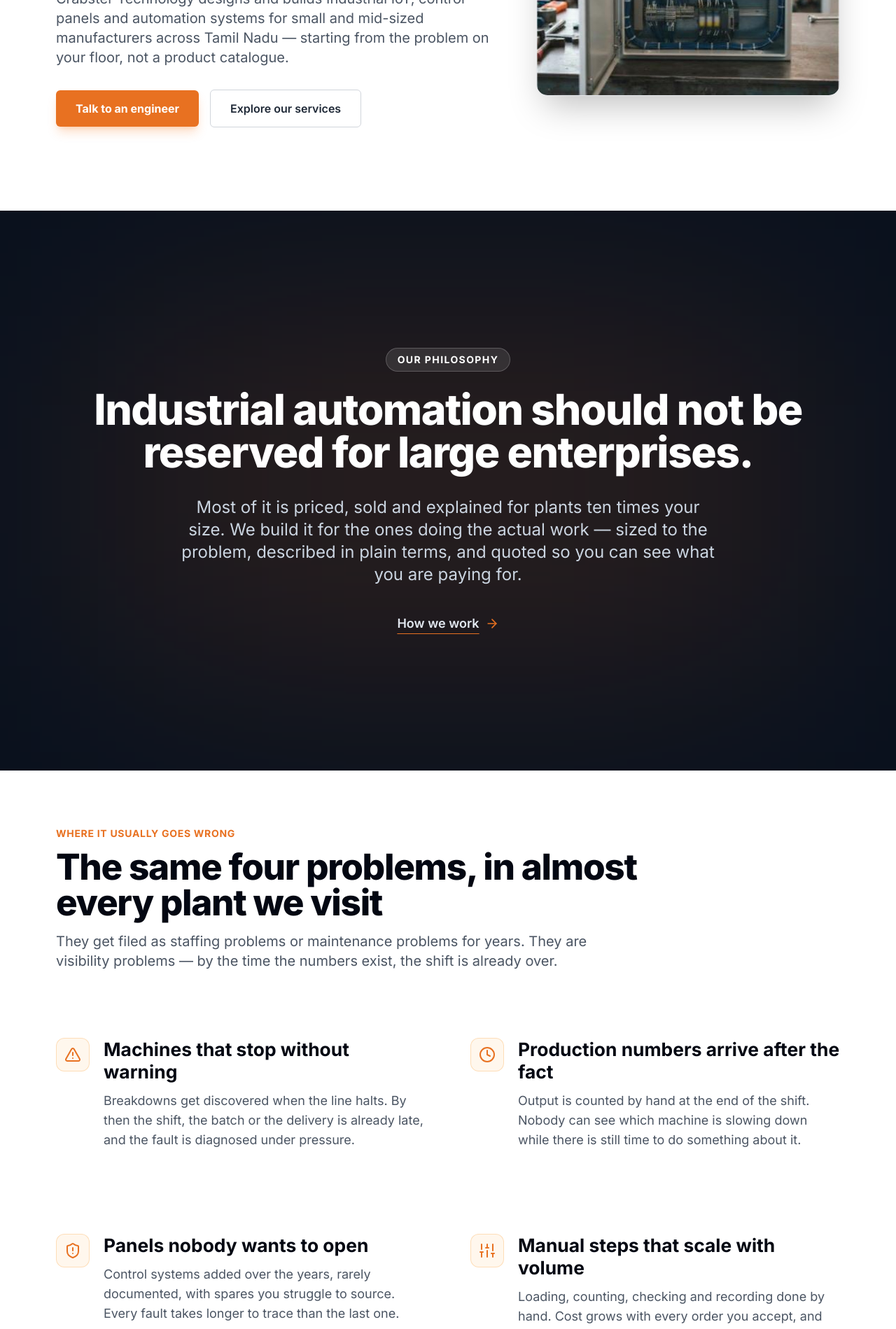
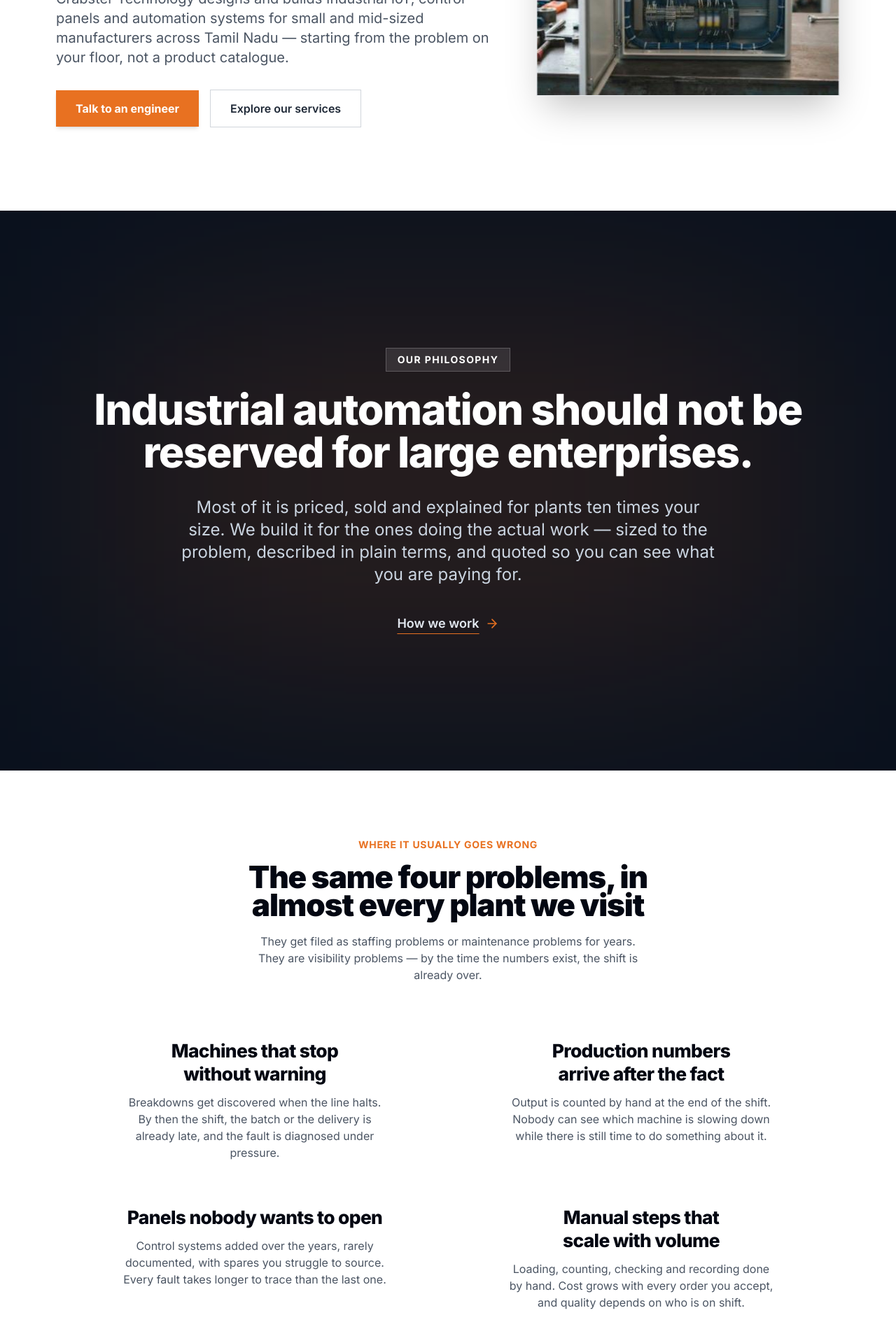
Before and after one commit to crabstertechnology/CT_new, a React (Vite) app: page / in a window 1280 px wide. Shown: the part 580-2479 px from the top of the page at 70% size. Built offline with nearby package versions, Linux system fonts and the light colour scheme.

Commit message:
fix: sharp edges (rounded-none) across all components — ServicesSection, ModernizeSection, ServiceDetailPage, WhoWeWork, EnquirySection

```diff
--- a/src/components/Hero.jsx
+++ b/src/components/Hero.jsx
@@ -26,32 +26,32 @@ export default function Hero({ onOpenContact }) {
               Crabster Technology designs and builds Industrial IoT, control panels and automation systems for small and mid-sized manufacturers across Tamil Nadu — starting from the problem on your floor, not a product catalogue.
             </p>
 
-            {/* CTA Buttons */}
+            {/* CTA Buttons - Sharp Edges */}
             <div className="flex flex-wrap items-center gap-4">
               <button
                 onClick={onOpenContact}
-                className="px-7 py-3.5 text-sm sm:text-base font-bold text-white bg-[#E87121] hover:bg-[#D45E12] active:scale-[0.98] rounded-md shadow-lg shadow-orange-500/25 transition-all duration-150"
+                className="px-7 py-3.5 text-sm sm:text-base font-bold text-white bg-[#E87121] hover:bg-[#D45E12] active:scale-[0.98] rounded-none shadow-md transition-all duration-150 cursor-pointer"
               >
                 Talk to an engineer
               </button>
 
               <a
                 href="#services"
-                className="px-7 py-3.5 text-sm sm:text-base font-semibold text-gray-800 bg-white border border-gray-300 hover:border-[#E87121] hover:text-[#E87121] hover:bg-orange-50/40 active:scale-[0.98] rounded-md transition-all duration-150"
+                className="px-7 py-3.5 text-sm sm:text-base font-semibold text-gray-800 bg-white border border-gray-300 hover:border-[#E87121] hover:text-[#E87121] hover:bg-orange-50/40 active:scale-[0.98] rounded-none transition-all duration-150"
               >
                 Explore our services
               </a>
             </div>
           </div>
 
-          {/* Right Column: 4K Crisp Control Panel Image (No badge overlay) */}
+          {/* Right Column: 4K Crisp Control Panel Image - Sharp Edges */}
           <div className="lg:col-span-5 xl:col-span-5 flex justify-center lg:justify-end">
             <div className="relative w-full max-w-xl lg:max-w-none">
-              <div className="overflow-hidden rounded-2xl shadow-2xl border border-gray-200 bg-gray-100">
+              <div className="overflow-hidden rounded-none shadow-2xl border border-gray-200 bg-gray-100">
                 <img
                   src="/assets/control-panel-hd.jpg"
                   alt="Industrial Electrical Control Panel and PLC System by Crabster Technology"
-                  className="w-full h-auto object-cover object-center max-h-[520px] xl:max-h-[560px]"
+                  className="w-full h-auto object-cover object-center max-h-[520px] xl:max-h-[560px] rounded-none"
                   loading="eager"
                   onError={(e) => {
                     e.target.src = "/assets/control-panel-4k.jpg";
--- a/src/components/ModernizeSection.jsx
+++ b/src/components/ModernizeSection.jsx
@@ -28,7 +28,7 @@ export default function ModernizeSection({ onOpenContact }) {
           {/* Left Column: 4K Crisp Machine Photo (No overlay badge) */}
           <div className="lg:col-span-5 xl:col-span-5 flex justify-center lg:justify-start">
             <div className="relative w-full max-w-xl lg:max-w-none">
-              <div className="overflow-hidden rounded-2xl shadow-xl border border-gray-200 bg-gray-100">
+              <div className="overflow-hidden rounded-none shadow-xl border border-gray-200 bg-gray-100">
                 <img
                   src="/assets/factory-machine-hd.jpg"
                   alt="Industrial Machinery Retrofit with Digital Operator Terminal"
@@ -65,7 +65,7 @@ export default function ModernizeSection({ onOpenContact }) {
                 const Icon = pt.icon;
                 return (
                   <div key={idx} className="flex items-start gap-4">
-                    <div className="w-8 h-8 rounded-lg bg-orange-50 text-[#E87121] flex items-center justify-center shrink-0 mt-0.5 border border-orange-200">
+                    <div className="w-8 h-8 rounded-none bg-orange-50 text-[#E87121] flex items-center justify-center shrink-0 mt-0.5 border border-orange-200">
                       <Icon className="w-4 h-4 stroke-[2]" />
                     </div>
                     <p className="text-base sm:text-lg text-gray-800 font-medium leading-relaxed">
@@ -80,7 +80,7 @@ export default function ModernizeSection({ onOpenContact }) {
             <div>
               <button
                 onClick={onOpenContact}
-                className="inline-flex items-center gap-2 px-7 py-3.5 text-sm sm:text-base font-semibold text-gray-900 bg-white border border-gray-300 hover:border-[#E87121] hover:text-[#E87121] hover:bg-orange-50/40 active:scale-[0.98] rounded-md transition-all duration-150"
+                className="inline-flex items-center gap-2 px-7 py-3.5 text-sm sm:text-base font-semibold text-gray-900 bg-white border border-gray-300 hover:border-[#E87121] hover:text-[#E87121] hover:bg-orange-50/40 active:scale-[0.98] rounded-none transition-all duration-150"
               >
                 <span>How production automation works</span>
                 <ArrowRight className="w-4 h-4 text-[#E87121]" />
--- a/src/components/ProblemsSection.jsx
+++ b/src/components/ProblemsSection.jsx
@@ -1,83 +1,74 @@
 import React from 'react';
-import { AlertTriangle, Clock, ShieldAlert, Sliders } from 'lucide-react';
 
 export default function ProblemsSection() {
   const problems = [
     {
-      title: "Machines that stop without warning",
+      titleLine1: "Machines that stop",
+      titleLine2: "without warning",
       description:
-        "Breakdowns get discovered when the line halts. By then the shift, the batch or the delivery is already late, and the fault is diagnosed under pressure.",
-      icon: AlertTriangle,
-      tag: "Unplanned Downtime"
+        "Breakdowns get discovered when the line halts. By then the shift, the batch or the delivery is already late, and the fault is diagnosed under pressure."
     },
     {
-      title: "Production numbers arrive after the fact",
+      titleLine1: "Production numbers",
+      titleLine2: "arrive after the fact",
       description:
-        "Output is counted by hand at the end of the shift. Nobody can see which machine is slowing down while there is still time to do something about it.",
-      icon: Clock,
-      tag: "Lagging Visibility"
+        "Output is counted by hand at the end of the shift. Nobody can see which machine is slowing down while there is still time to do something about it."
     },
     {
-      title: "Panels nobody wants to open",
+      titleLine1: "Panels nobody wants to open",
+      titleLine2: null,
       description:
-        "Control systems added over the years, rarely documented, with spares you struggle to source. Every fault takes longer to trace than the last one.",
-      icon: ShieldAlert,
-      tag: "Legacy Controls"
+        "Control systems added over the years, rarely documented, with spares you struggle to source. Every fault takes longer to trace than the last one."
     },
     {
-      title: "Manual steps that scale with volume",
+      titleLine1: "Manual steps that",
+      titleLine2: "scale with volume",
       description:
-        "Loading, counting, checking and recording done by hand. Cost grows with every order you accept, and quality depends on who is on shift.",
-      icon: Sliders,
-      tag: "Labour Bottleneck"
+        "Loading, counting, checking and recording done by hand. Cost grows with every order you accept, and quality depends on who is on shift."
     }
   ];
 
   return (
     <section
       id="problems"
-      className="page-section min-h-screen flex flex-col justify-center bg-white border-b border-gray-100 relative px-6 sm:px-10 lg:px-14 xl:px-20 py-20 w-full"
+      className="page-section min-h-screen flex flex-col justify-center bg-white border-b border-gray-100 relative px-6 sm:px-10 lg:px-14 xl:px-20 py-24 w-full"
     >
-      <div className="w-full flex flex-col justify-center">
+      <div className="w-full max-w-5xl mx-auto flex flex-col items-center justify-center text-center">
 
-        {/* Section Header */}
-        <div className="max-w-4xl mb-14 sm:mb-16">
-          <div className="text-xs sm:text-sm font-bold uppercase tracking-wider text-[#E87121] mb-3">
+        {/* Centered Header matching attached design */}
+        <div className="mb-16 sm:mb-20 text-center max-w-2xl mx-auto">
+          <div className="text-xs sm:text-sm font-bold uppercase tracking-wider text-[#E87121] mb-4">
             WHERE IT USUALLY GOES WRONG
           </div>
-          <h2 className="text-3xl sm:text-4xl md:text-5xl lg:text-[3.2rem] font-extrabold text-gray-950 tracking-tight leading-tight">
-            The same four problems, in almost every plant we visit
+
+          <h2 className="text-3xl sm:text-4xl md:text-[2.75rem] font-black text-gray-950 tracking-tight leading-[1.2] mb-5">
+            The same four problems, in<br className="hidden sm:inline" /> almost every plant we visit
           </h2>
-          <p className="mt-4 text-base sm:text-lg lg:text-xl text-gray-600 leading-relaxed max-w-3xl">
+
+          <p className="text-sm sm:text-base text-gray-600 leading-relaxed max-w-xl mx-auto font-normal">
             They get filed as staffing problems or maintenance problems for years. They are visibility problems — by the time the numbers exist, the shift is already over.
           </p>
         </div>
 
-        {/* 2x2 Problems Grid spanning full width */}
-        <div className="grid grid-cols-1 md:grid-cols-2 gap-x-16 gap-y-12 lg:gap-y-14 w-full">
-          {problems.map((item, index) => {
-            const Icon = item.icon;
-            return (
-              <div
-                key={index}
-                className="group p-6 sm:p-8 -mx-6 sm:-mx-8 rounded-2xl hover:bg-orange-50/40 transition-colors duration-200"
-              >
-                <div className="flex items-start gap-5">
-                  <div className="w-12 h-12 rounded-xl bg-orange-50 text-[#E87121] flex items-center justify-center shrink-0 border border-orange-200/80 group-hover:bg-[#E87121] group-hover:text-white transition-colors duration-200">
-                    <Icon className="w-6 h-6 stroke-[2]" />
-                  </div>
-                  <div>
-                    <h3 className="text-xl sm:text-2xl lg:text-[1.65rem] font-bold text-gray-950 group-hover:text-[#E87121] transition-colors leading-snug mb-3">
-                      {item.title}
-                    </h3>
-                    <p className="text-base sm:text-lg text-gray-600 leading-relaxed font-normal">
-                      {item.description}
-                    </p>
-                  </div>
-                </div>
-              </div>
-            );
-          })}
+        {/* 2x2 Problems Grid - Centered text, clean typography, no boxes or icons */}
+        <div className="grid grid-cols-1 md:grid-cols-2 gap-x-16 sm:gap-x-20 gap-y-14 sm:gap-y-16 w-full text-center">
+          {problems.map((item, index) => (
+            <div key={index} className="flex flex-col items-center text-center max-w-md mx-auto">
+              <h3 className="text-2xl sm:text-[1.65rem] font-extrabold text-gray-950 tracking-tight leading-tight mb-3 text-center">
+                {item.titleLine1}
+                {item.titleLine2 && (
+                  <>
+                    <br className="hidden sm:inline" />
+                    {" "}{item.titleLine2}
+                  </>
+                )}
+              </h3>
+
+              <p className="text-sm sm:text-base text-gray-600 leading-relaxed font-normal max-w-sm text-center">
+                {item.description}
+              </p>
+            </div>
+          ))}
         </div>
 
       </div>
--- a/src/components/ServicesSection.jsx
+++ b/src/components/ServicesSection.jsx
@@ -64,11 +64,11 @@ export default function ServicesSection({ onSelectService }) {
             return (
               <div
                 key={svc.id}
-                className="bg-white hover:bg-orange-50/20 border border-gray-200 hover:border-orange-200 rounded-2xl p-8 sm:p-10 flex flex-col justify-between shadow-xs transition-all duration-200 group"
+                className="bg-white hover:bg-orange-50/20 border border-gray-200 hover:border-orange-200 rounded-none p-8 sm:p-10 flex flex-col justify-between shadow-xs transition-all duration-200 group"
               >
                 <div>
                   {/* Icon Box */}
-                  <div className="w-12 h-12 rounded-xl border border-orange-200/80 bg-orange-50/80 flex items-center justify-center text-[#E87121] shadow-xs mb-6 group-hover:scale-105 transition-transform">
+                  <div className="w-12 h-12 rounded-none border border-orange-200/80 bg-orange-50/80 flex items-center justify-center text-[#E87121] shadow-xs mb-6 group-hover:scale-105 transition-transform">
                     <Icon className="w-6 h-6 stroke-[2]" />
                   </div>
 
--- a/src/components/StatementBanner.jsx
+++ b/src/components/StatementBanner.jsx
@@ -17,8 +17,8 @@ export default function StatementBanner() {
       <div className="w-full flex items-center justify-center">
         <div className="max-w-5xl mx-auto text-center relative z-10 py-6">
 
-          {/* OUR PHILOSOPHY Badge in Crisp White */}
-          <div className="inline-block text-xs sm:text-sm font-bold uppercase tracking-widest text-white mb-6 px-4 py-1.5 rounded-full bg-white/10 border border-white/20">
+          {/* OUR PHILOSOPHY Badge in Crisp White with Sharp Corners */}
+          <div className="inline-block text-xs sm:text-sm font-bold uppercase tracking-widest text-white mb-6 px-4 py-1.5 rounded-none bg-white/10 border border-white/20">
             OUR PHILOSOPHY
           </div>
 
@@ -36,7 +36,7 @@ export default function StatementBanner() {
           <div className="mt-10">
             <button
               onClick={scrollToNext}
-              className="inline-flex items-center gap-2 text-base sm:text-lg font-semibold text-slate-200 hover:text-white underline underline-offset-8 decoration-[#E87121] hover:decoration-white transition-all group"
+              className="inline-flex items-center gap-2 text-base sm:text-lg font-semibold text-slate-200 hover:text-white underline underline-offset-8 decoration-[#E87121] hover:decoration-white transition-all group rounded-none cursor-pointer"
             >
               <span>How we work</span>
               <ArrowRight className="w-5 h-5 text-[#E87121] transition-transform group-hover:translate-x-1" />
--- a/src/components/WhoWeWorkWithSection.jsx
+++ b/src/components/WhoWeWorkWithSection.jsx
@@ -53,7 +53,7 @@ export default function WhoWeWorkWithSection() {
           {industries.map((ind, index) => (
             <div
               key={index}
-              className="p-6 -mx-6 rounded-2xl hover:bg-orange-50/40 transition-colors duration-200 group"
+              className="p-6 -mx-6 rounded-none hover:bg-orange-50/40 transition-colors duration-200 group"
             >
               <h3 className="text-xl sm:text-2xl lg:text-[1.65rem] font-bold text-gray-950 group-hover:text-[#E87121] transition-colors mb-2.5">
                 {ind.title}
--- a/src/index.css
+++ b/src/index.css
@@ -5,6 +5,11 @@
 @layer base {
   html {
     scroll-behavior: smooth;
+  }
+
+  /* Sharp corners everywhere per design requirement */
+  button, input, textarea, select {
+    border-radius: 0px !important;
   }
 
   @media (min-width: 1024px) {
@@ -23,7 +28,7 @@
   font-family: 'Caveat', cursive, sans-serif;
 }
 
-/* Custom sleek scrollbar */
+/* Custom sharp sleek scrollbar */
 ::-webkit-scrollbar {
   width: 6px;
 }
@@ -32,7 +37,7 @@
 }
 ::-webkit-scrollbar-thumb {
   background: #cbd5e1;
-  border-radius: 3px;
+  border-radius: 0px;
 }
 ::-webkit-scrollbar-thumb:hover {
   background: #94a3b8;
```
Also changed, not shown: src/components/EnquirySection.jsx (+6 -6 lines), src/components/Navbar.jsx (+24 -16 lines), src/components/ServiceDetailPage.jsx (+11 -11 lines).
